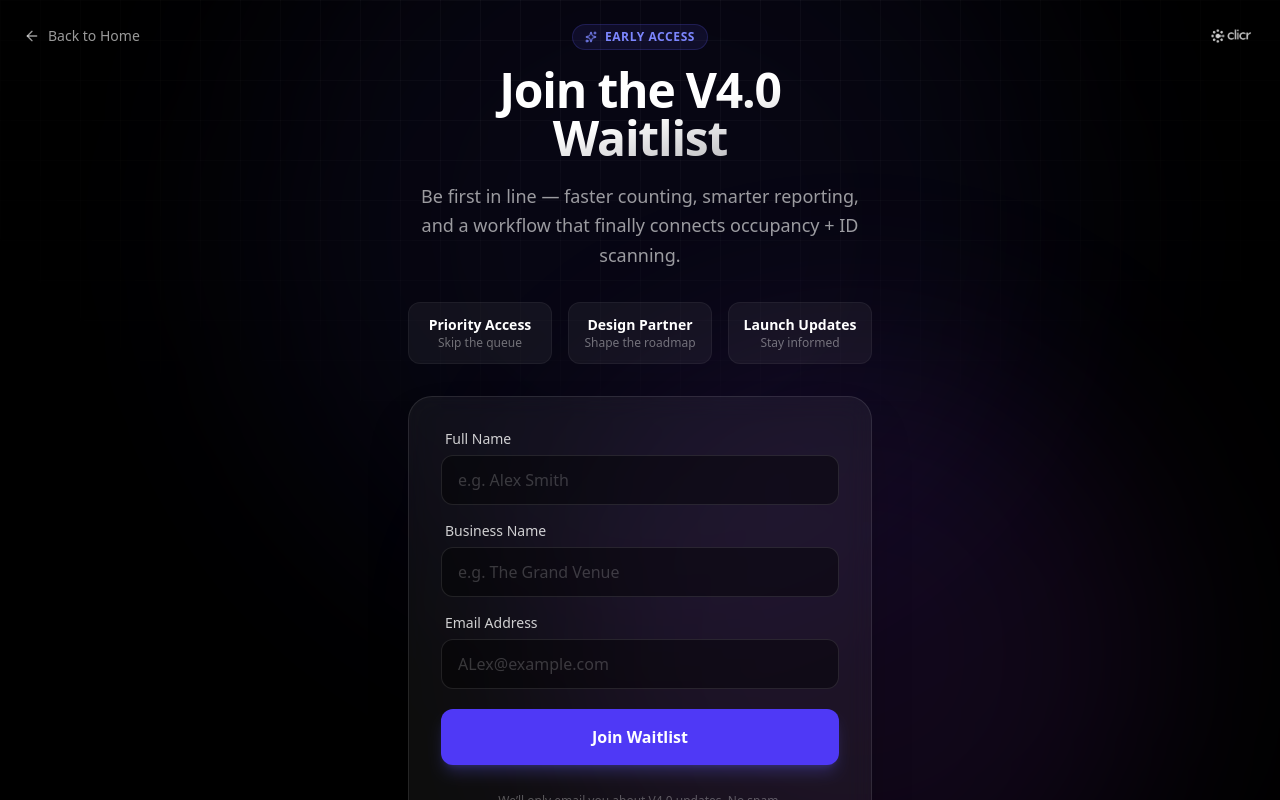
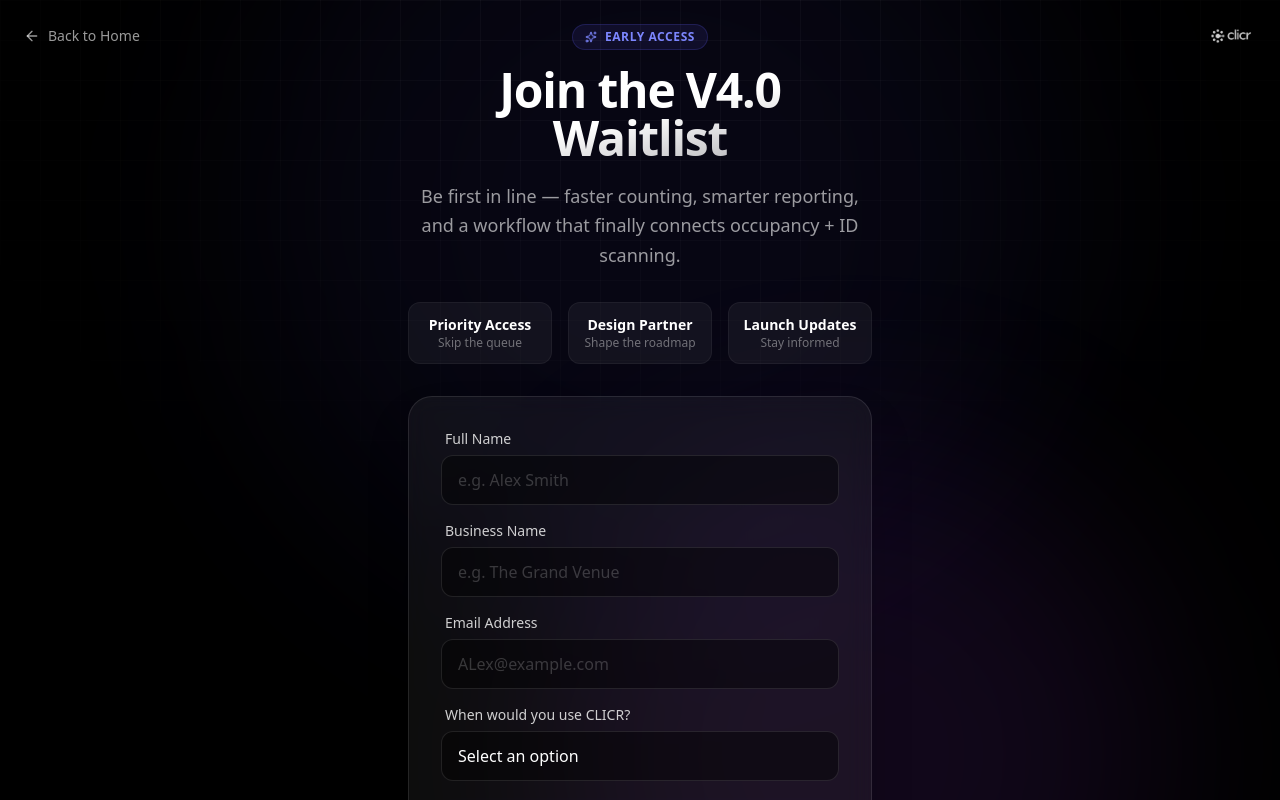
Before and after one commit to harrison-ceo/Clicr-Website, a Next.js app: page /v4-waitlist in a window 1280 px wide. Shown: the top 800 px of the page. Built offline with nearby package versions, Linux system fonts and the light colour scheme.

Commit message:
feat: enhance v4 waitlist with new questions and logic

```diff
--- a/src/app/v4-waitlist/page.tsx
+++ b/src/app/v4-waitlist/page.tsx
@@ -14,6 +14,8 @@ const initialState = {
 export default function WaitlistPage() {
     const [state, formAction, isPending] = useActionState(submitWaitlist, initialState as any);
     const [success, setSuccess] = useState(false);
+    const [timing, setTiming] = useState("");
+    const [waitingFor, setWaitingFor] = useState("");
 
     useEffect(() => {
         if (state?.success) {
@@ -137,6 +139,57 @@ export default function WaitlistPage() {
                                         className="w-full bg-black/40 border border-white/10 rounded-xl px-4 py-3 text-white placeholder:text-white/20 focus:outline-none focus:border-indigo-500/50 focus:ring-1 focus:ring-indigo-500/50 transition-all font-medium"
                                     />
                                 </div>
+
+                                <div>
+                                    <label htmlFor="timing" className="block text-sm font-medium text-white/80 mb-1.5 ml-1">When would you use CLICR?</label>
+                                    <select
+                                        id="timing"
+                                        name="timing"
+                                        required
+                                        value={timing}
+                                        onChange={(e) => setTiming(e.target.value)}
+                                        className="w-full bg-black/40 border border-white/10 rounded-xl px-4 py-3 text-white focus:outline-none focus:border-indigo-500/50 focus:ring-1 focus:ring-indigo-500/50 transition-all font-medium appearance-none"
+                                    >
+                                        <option value="" disabled>Select an option</option>
+                                        <option value="Ready to try it now">Ready to try it now</option>
+                                        <option value="Interested, but not yet">Interested, but not yet</option>
+                                    </select>
+                                </div>
+
+                                {timing === "Interested, but not yet" && (
+                                    <div className="animate-in fade-in slide-in-from-top-2">
+                                        <label htmlFor="waiting_for" className="block text-sm font-medium text-white/80 mb-1.5 ml-1">What are you waiting for?</label>
+                                        <select
+                                            id="waiting_for"
+                                            name="waiting_for"
+                                            required
+                                            value={waitingFor}
+                                            onChange={(e) => setWaitingFor(e.target.value)}
+                                            className="w-full bg-black/40 border border-white/10 rounded-xl px-4 py-3 text-white focus:outline-none focus:border-indigo-500/50 focus:ring-1 focus:ring-indigo-500/50 transition-all font-medium appearance-none"
+                                        >
+                                            <option value="" disabled>Select an option</option>
+                                            <option value="ID scanning is live">ID scanning is live</option>
+                                            <option value="Works with our existing/external scanner">Works with our existing/external scanner</option>
+                                            <option value="CLICR hardware device is available">CLICR hardware device is available</option>
+                                            <option value="Need pricing / approval first">Need pricing / approval first</option>
+                                            <option value="Other">Other (short text)</option>
+                                        </select>
+                                    </div>
+                                )}
+
+                                {waitingFor === "Other" && timing === "Interested, but not yet" && (
+                                    <div className="animate-in fade-in slide-in-from-top-2 mt-4">
+                                        <label htmlFor="waiting_for_other" className="block text-sm font-medium text-white/80 mb-1.5 ml-1">Please specify</label>
+                                        <input
+                                            type="text"
+                                            id="waiting_for_other"
+                                            name="waiting_for_other"
+                                            required
+                                            placeholder="What are you waiting for?"
+                                            className="w-full bg-black/40 border border-white/10 rounded-xl px-4 py-3 text-white placeholder:text-white/20 focus:outline-none focus:border-indigo-500/50 focus:ring-1 focus:ring-indigo-500/50 transition-all font-medium"
+                                        />
+                                    </div>
+                                )}
                             </div>
 
                             {state?.error && (
@@ -156,7 +209,7 @@ export default function WaitlistPage() {
                                         Joining...
                                     </>
                                 ) : (
-                                    "Join Waitlist"
+                                    timing === "Ready to try it now" ? "Request Pilot Access" : "Join Waitlist"
                                 )}
                             </button>
 
--- a/src/lib/waitlistActions.ts
+++ b/src/lib/waitlistActions.ts
@@ -13,6 +13,9 @@ export async function submitWaitlist(prevState: any, formData: FormData) {
     const business = formData.get("business") as string;
     const email = formData.get("email") as string;
     const honeypot = formData.get("clicr_hp") as string; // Honeypot field
+    const timing = formData.get("timing") as string;
+    const waiting_for = formData.get("waiting_for") as string;
+    const waiting_for_other = formData.get("waiting_for_other") as string;
 
     // 1. Spam Protection: Honeypot must be empty
     if (honeypot) {
@@ -24,6 +27,13 @@ export async function submitWaitlist(prevState: any, formData: FormData) {
     if (!name || name.length < 2) return { error: "Please enter a valid name." };
     if (!business || business.length < 2) return { error: "Please enter a valid business name." };
     if (!email || !email.includes("@")) return { error: "Please enter a valid email." };
+    if (!timing) return { error: "Please select when you would use CLICR." };
+
+    let finalWaitingFor = "";
+    if (timing === "Interested, but not yet") {
+        if (!waiting_for) return { error: "Please select what you are waiting for." };
+        finalWaitingFor = waiting_for === "Other" ? waiting_for_other : waiting_for;
+    }
 
     // 3. Environment Check
     const apiKey = process.env.RESEND_API_KEY;
@@ -49,6 +59,8 @@ New V4.0 Waitlist Signup!
 Name: ${name}
 Business: ${business}
 Email: ${email}
+Timing: ${timing}
+${timing === "Interested, but not yet" ? `Waiting For: ${finalWaitingFor}` : ""}
 Timestamp: ${new Date().toISOString()}
 
 Source: Marketing Site Waitlist Form
```
